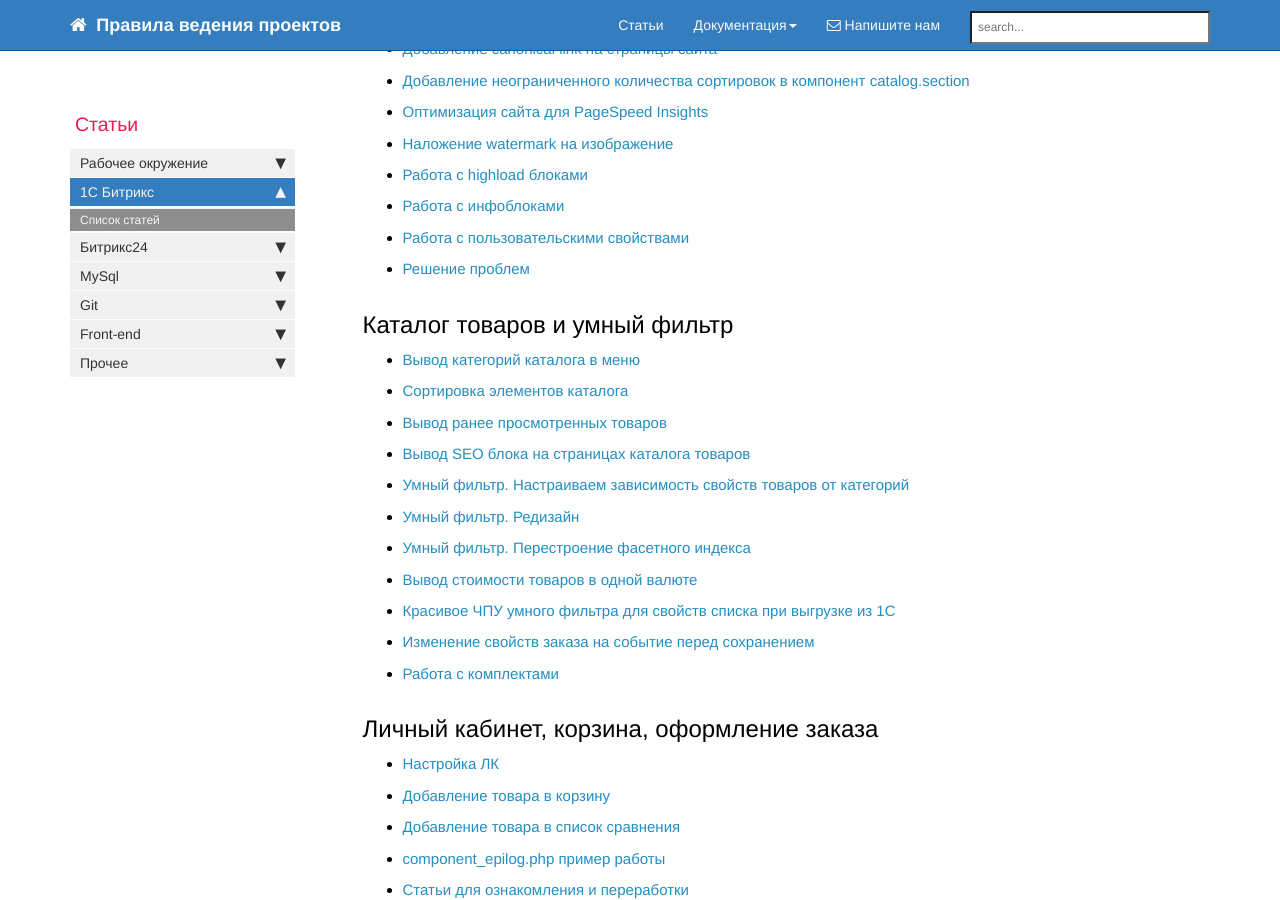
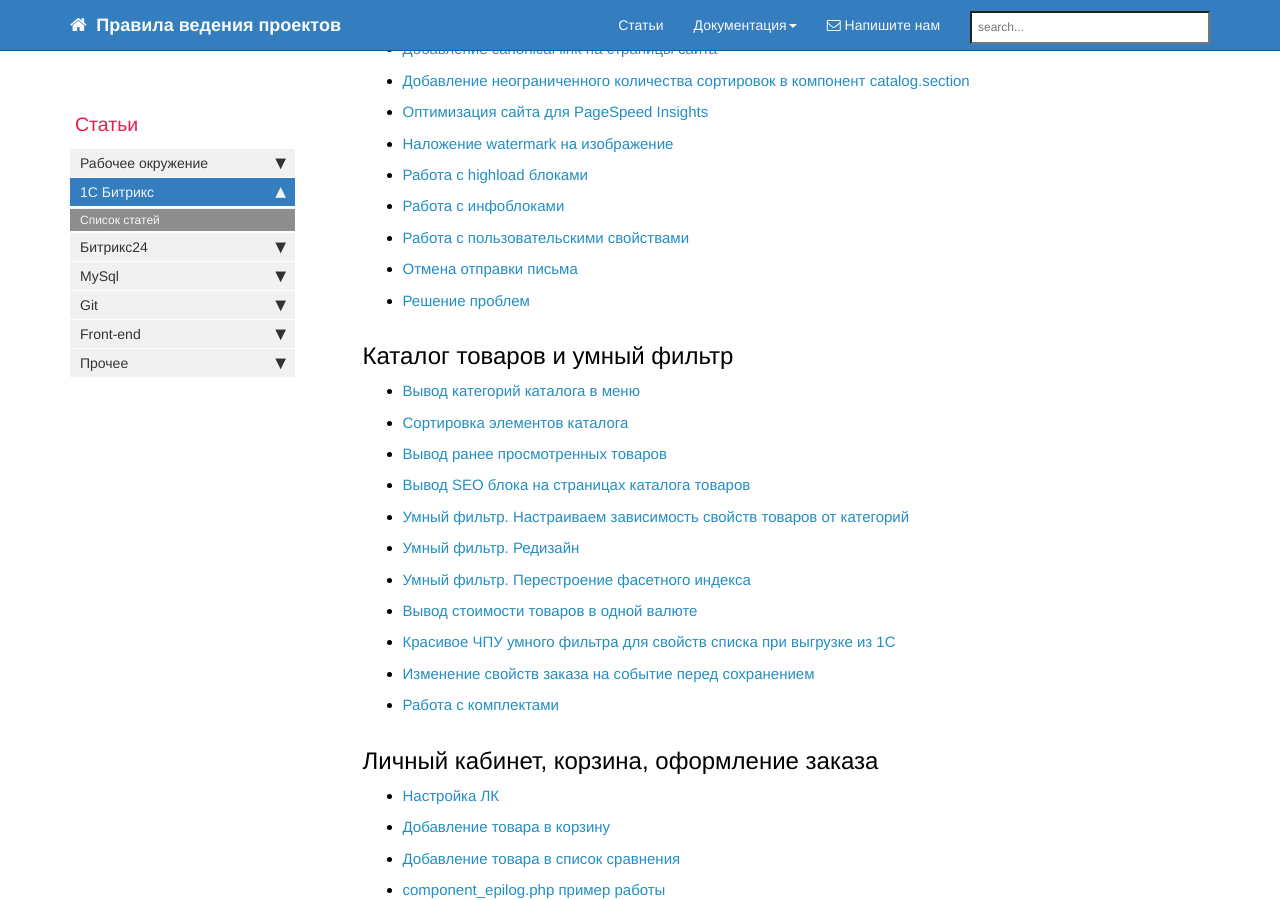
Before and after one commit to gdecider/gdecider.github.io, a Jekyll site: the page built from pages/articles/articles-g-cms-bitrix.md, in a window 1280 px wide and 900 px high, scrolled down 907 px. Built offline with Jekyll 4.4.1, drawn with Linux system fonts in a browser that asks for light colours; nearby versions of some CDN libraries; comment, search, counter and statistics services are not loaded.

Commit message:
Update articles-g-cms-bitrix.md

```diff
--- a/pages/articles/articles-g-cms-bitrix.md
+++ b/pages/articles/articles-g-cms-bitrix.md
@@ -36,6 +36,7 @@ toc: false
 * [Работа с highload блоками](/articles-bx-highload-block-examples.html)
 * [Работа с инфоблоками](/articles-bx-iblock-examples.html)
 * [Работа с пользовательскими свойствами](/articles-bx-uf-properties.html)
+* [Отмена отправки письма](/articles-bx-email-send-cancel.html)
 * [Решение проблем](/articles_bx_problems.html)
 
 ## Каталог товаров и умный фильтр
```
